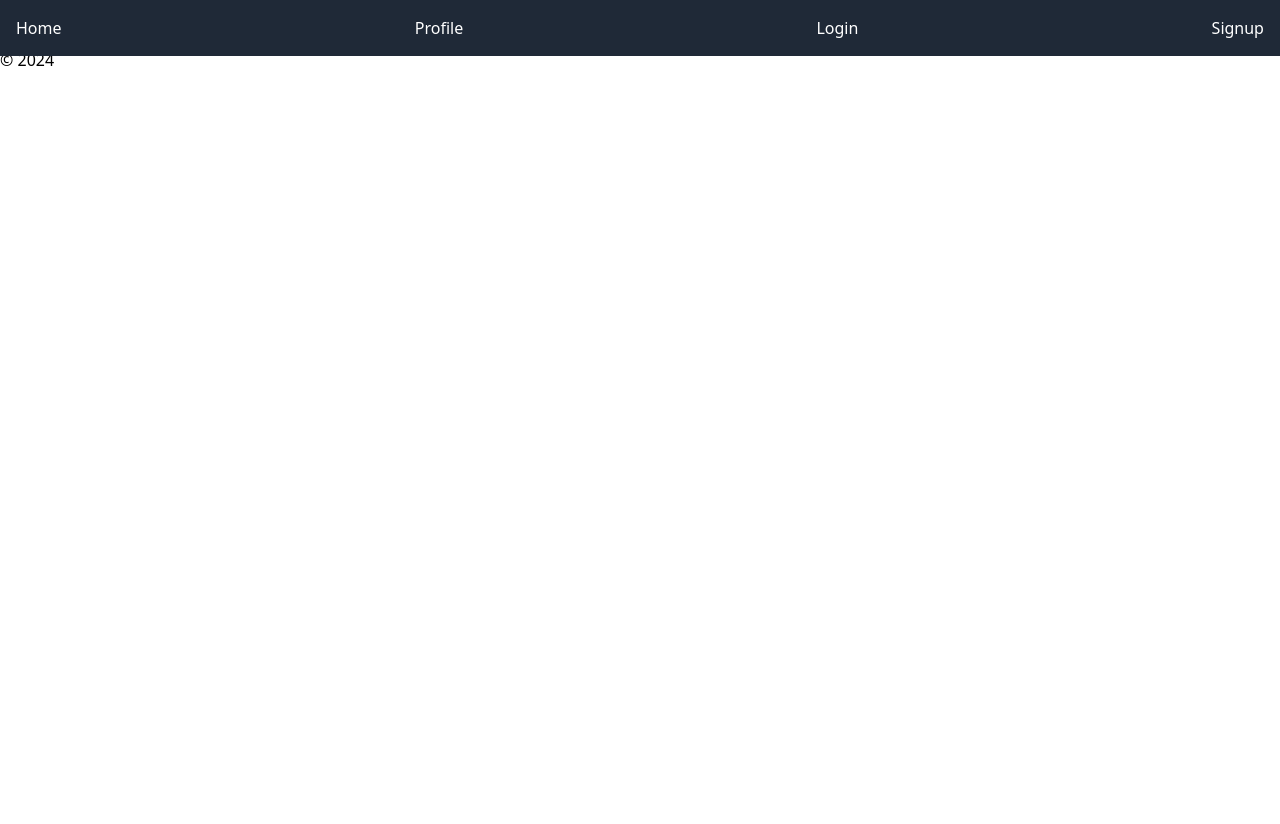
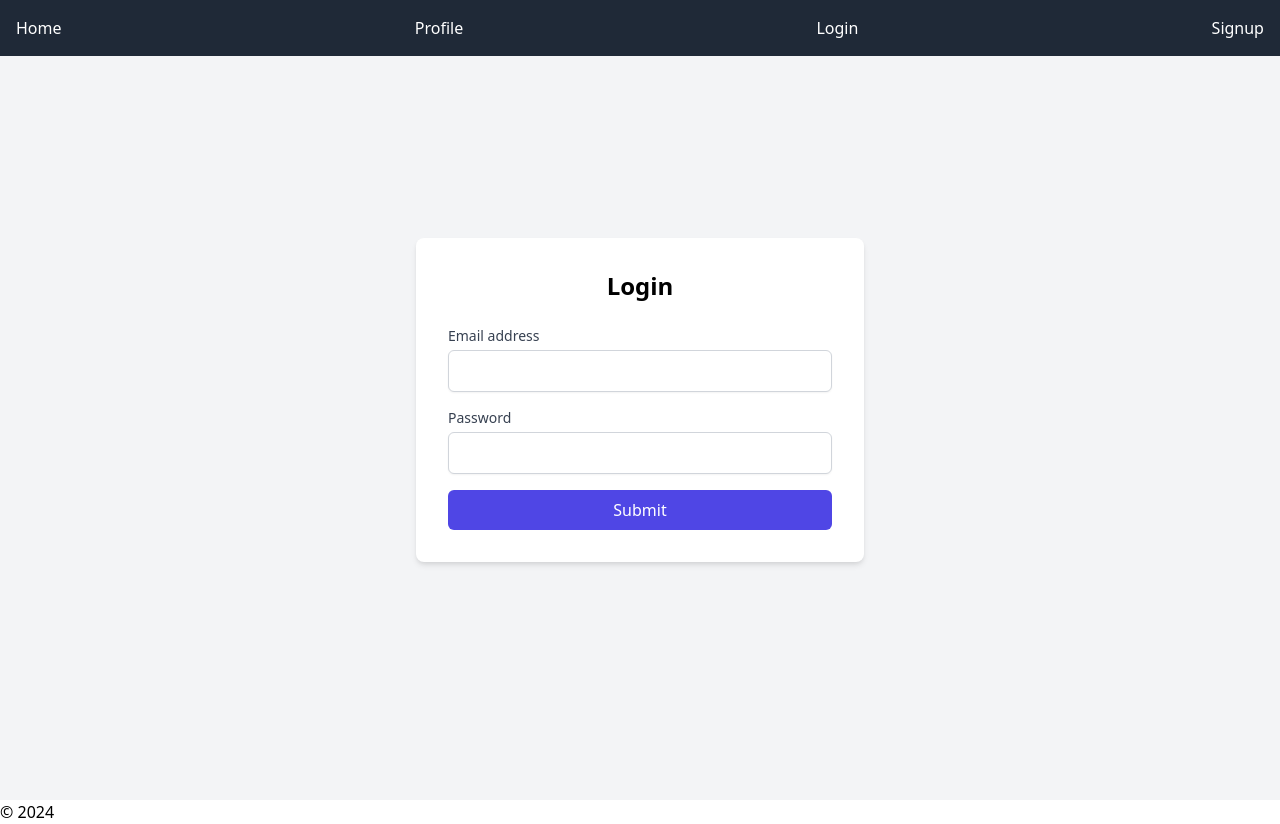
Before and after one commit to zoniaramirez/MERN-event-finder, a React (Vite) app in the folder client/: page /login in a window 1280 px wide. Before the commit the page ends 800 px from the top, so only its background shows below. Built offline with nearby package versions, Linux system fonts and the light colour scheme.

Commit message:
updated login.jsx

```diff
--- a/client/src/pages/Login.jsx
+++ b/client/src/pages/Login.jsx
@@ -34,42 +34,48 @@
     }
 
     // clear form values
-    setFormState({
-      email: '',
-      password: '',
-    });
+    setFormState({ email: '', password: '' });
   };
 
   return (
-    <main>
-      <div>
-        <div>
-          <h4>Login</h4>
-          <div>
+    <main className="flex items-center justify-center min-h-screen bg-gray-100">
+      <div className="w-full max-w-md p-8 space-y-6 bg-white rounded-lg shadow-md">
+        <h1 className="text-2xl font-bold text-center">Login</h1>
         {data ? (
-              <p>
-                Success! You may now head{' '}
-                <Link to="/">back to the homepage.</Link>
+          <p className="text-center text-green-500">
+            Success! You may now head <Link to="/">back to the homepage.</Link>
           </p>
         ) : (
-              <form onSubmit={handleFormSubmit}>
+          <form onSubmit={handleFormSubmit} className="space-y-4">
+            <div>
+              <label htmlFor="email" className="block text-sm font-medium text-gray-700">
+                Email address
+              </label>
               <input
-                  placeholder="Your email"
+                type="email"
                 name="email"
-                  type="email"
+                id="email"
                 value={formState.email}
                 onChange={handleChange}
+                className="w-full px-3 py-2 mt-1 border border-gray-300 rounded-md shadow-sm focus:outline-none focus:ring-indigo-500 focus:border-indigo-500"
               />
+            </div>
+            <div>
+              <label htmlFor="password" className="block text-sm font-medium text-gray-700">
+                Password
+              </label>
               <input
-                  placeholder="******"
+                type="password"
                 name="password"
-                  type="password"
+                id="password"
                 value={formState.password}
                 onChange={handleChange}
+                className="w-full px-3 py-2 mt-1 border border-gray-300 rounded-md shadow-sm focus:outline-none focus:ring-indigo-500 focus:border-indigo-500"
               />
+            </div>
             <button
-                  style={{ cursor: 'pointer' }}
               type="submit"
+              className="w-full px-4 py-2 font-medium text-white bg-indigo-600 rounded-md hover:bg-indigo-700 focus:outline-none focus:ring-2 focus:ring-offset-2 focus:ring-indigo-500"
             >
               Submit
             </button>
@@ -77,12 +83,10 @@
         )}
 
         {error && (
-              <div>
+          <div className="p-4 mt-4 text-sm text-red-700 bg-red-100 rounded-md">
             {error.message}
           </div>
         )}
-          </div>
-        </div>
       </div>
     </main>
   );
```
Lines whose indentation alone changed are shown as unchanged.
